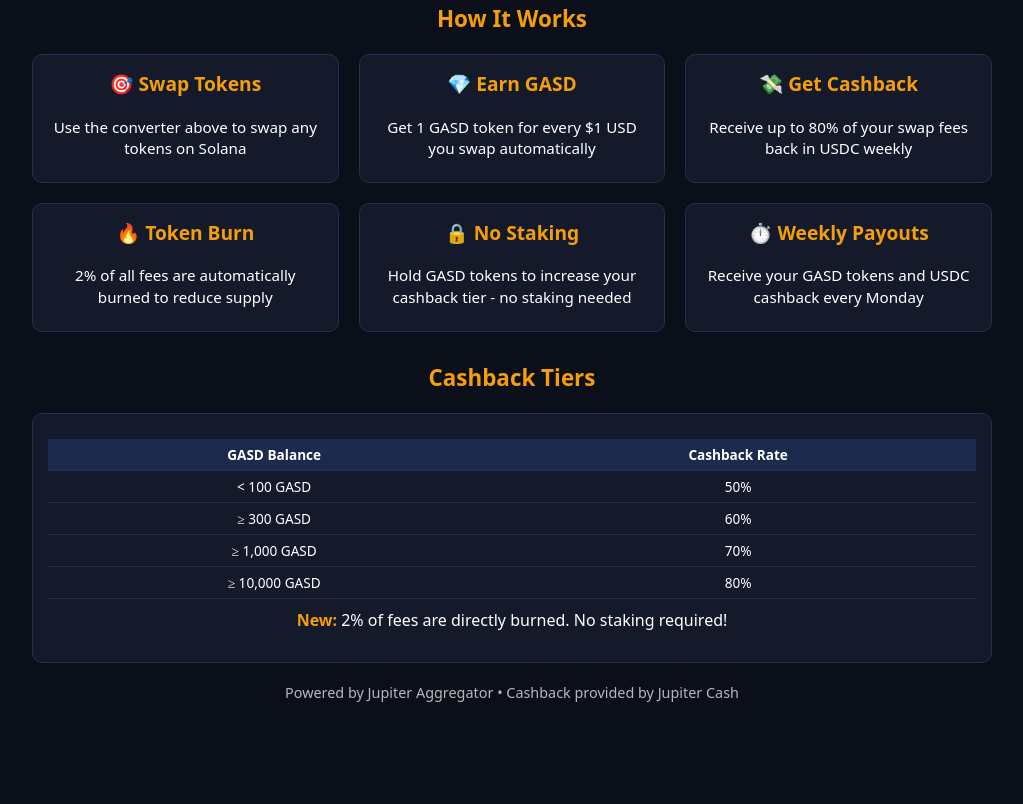
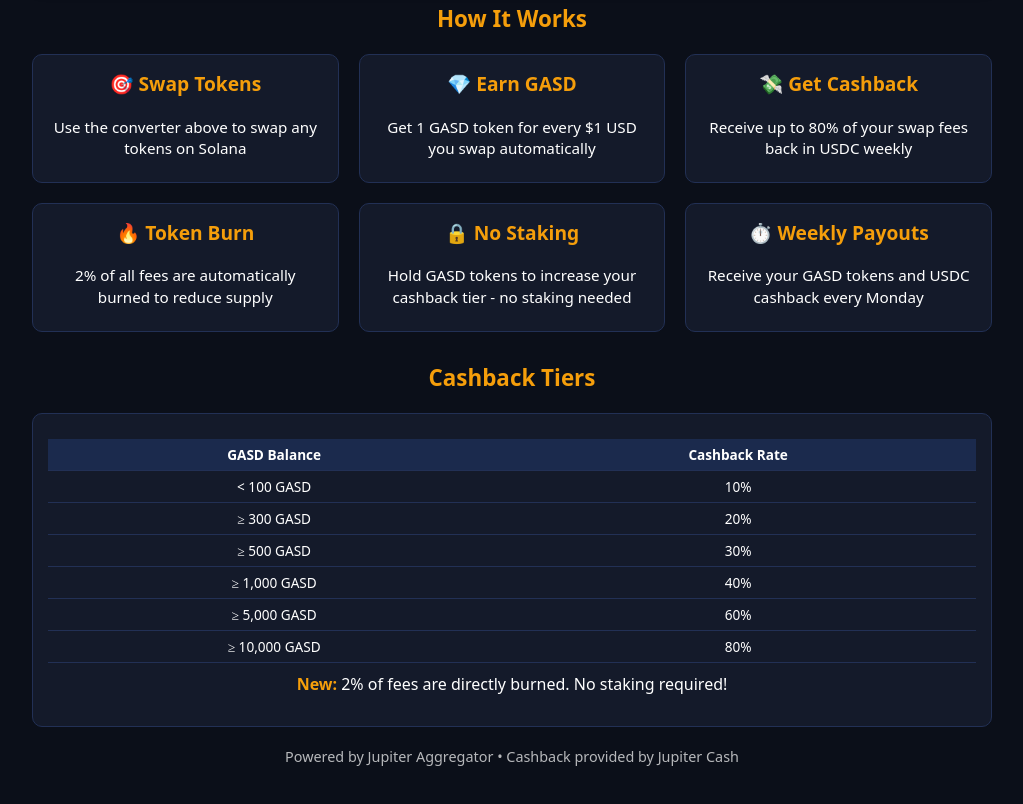
Before and after one commit to NeousAxis/NeousAxis-gasback-lite-site, a website: page index.html in a window 1280 px wide. Shown: the part 1006-1810 px from the top of the page, without its empty margins (128-1151 px from the left). Before the commit the page ends 1762 px from the top, so only its background shows below. Drawn offline with Linux system fonts and the light colour scheme.

Commit message:
Add 500 GASD tier with 30% cashback rate

```diff
--- a/index.html
+++ b/index.html
@@ -173,15 +173,23 @@
         <tbody>
           <tr>
             <td>&lt; 100 GASD</td>
-            <td>50%</td>
+            <td>10%</td>
           </tr>
           <tr>
             <td>≥ 300 GASD</td>
-            <td>60%</td>
+            <td>20%</td>
+          </tr>
+          <tr>
+            <td>≥ 500 GASD</td>
+            <td>30%</td>
           </tr>
           <tr>
             <td>≥ 1,000 GASD</td>
-            <td>70%</td>
+            <td>40%</td>
+          </tr>
+          <tr>
+            <td>≥ 5,000 GASD</td>
+            <td>60%</td>
           </tr>
           <tr>
             <td>≥ 10,000 GASD</td>
```
